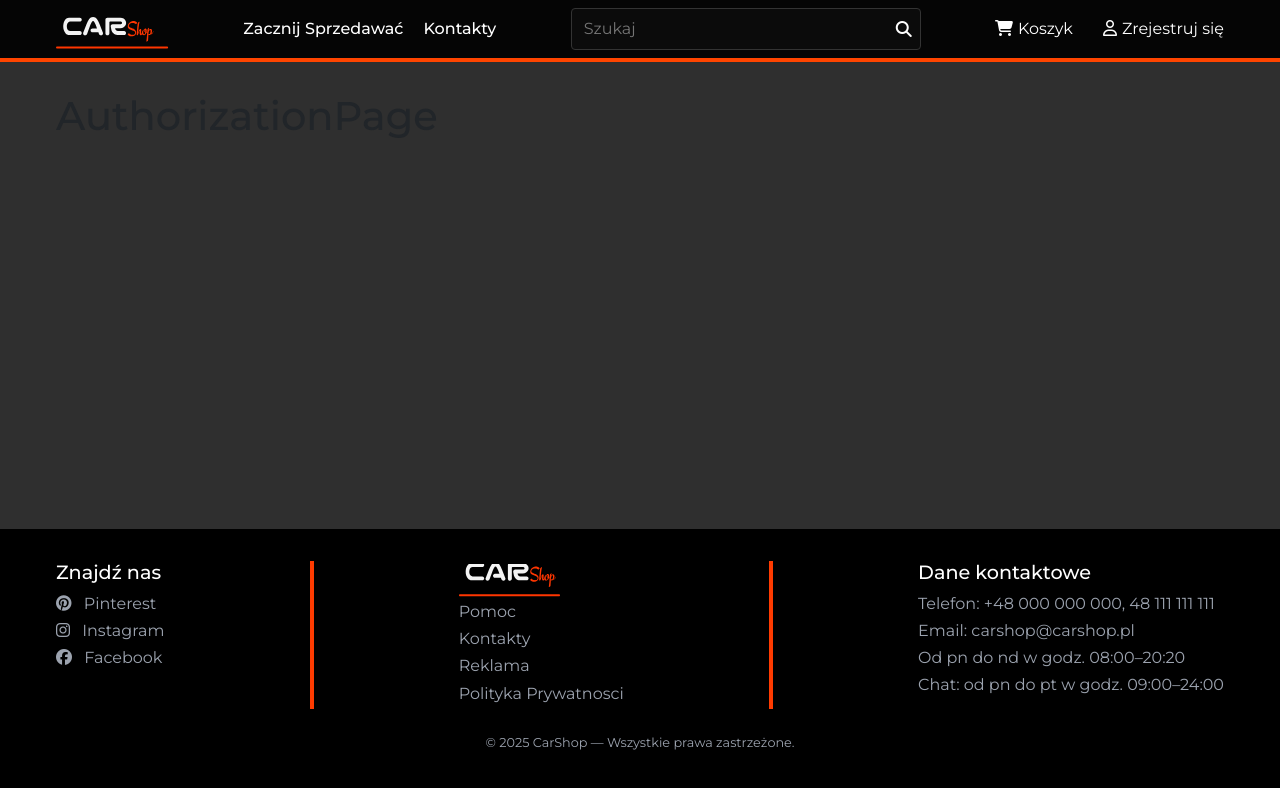
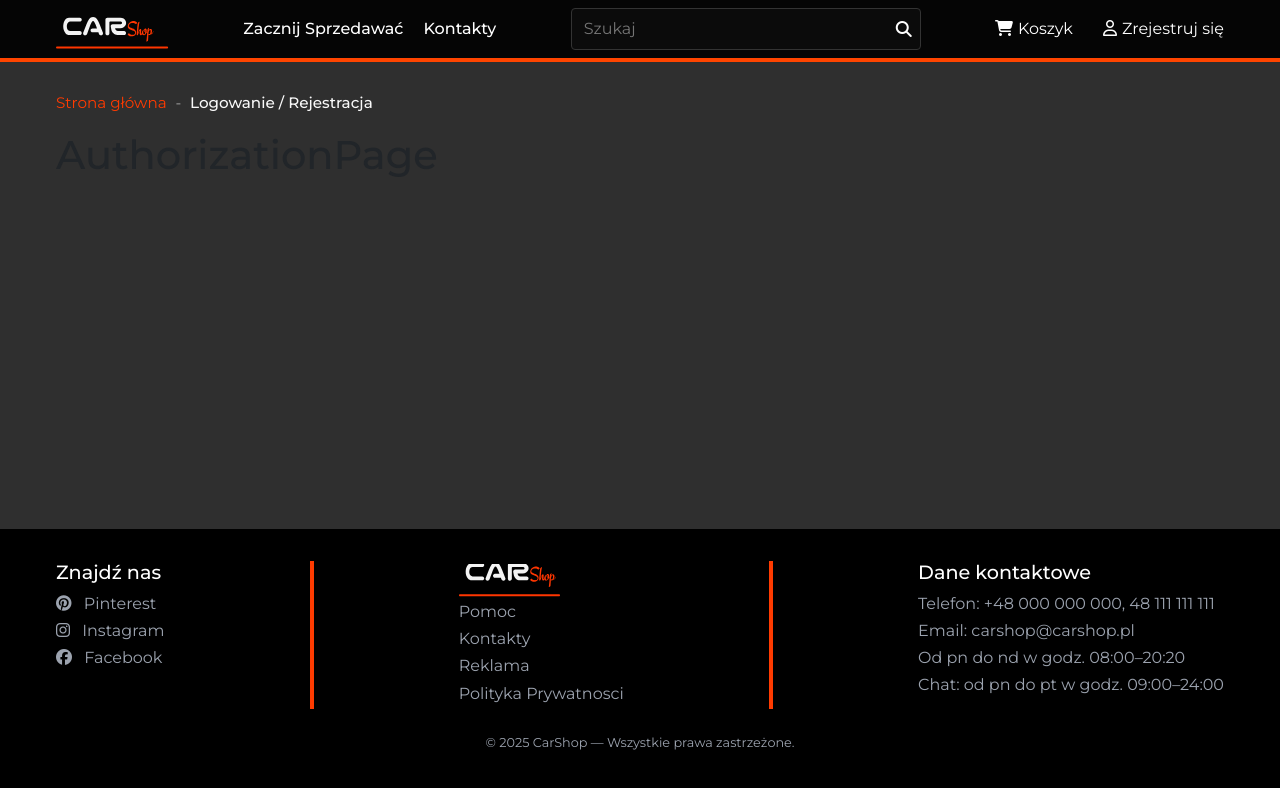
Before and after one commit to F1vus/CarShopFrontend, a React (Vite) app: page /auth in a window 1280 px wide. Shown: the top 788 px of the page. Built offline with nearby package versions, Linux system fonts and the light colour scheme.

Commit message:
add current location component and stylised it

```diff
--- a/src/app/App.jsx
+++ b/src/app/App.jsx
@@ -8,15 +8,14 @@ import NotFoundPage from "./components/page/NotFoundPage";
 import ShoppingBasketPage from "./components/page/ShopingBasketPage";
 import SellCarPage from "./components/page/SellCarPage";
 import CarsPage from "./components/page/CarsPage";
+import CurrentLocation from "./components/layouts/CurrentLocation";
+import Layout from "./components/layouts/Layout";
 
 function App() {
   return (
     <>
-      <div className="app">
-        <NavBar />
-        <main className="main">
-          <div className="container">
       <Routes>
+        <Route element={<Layout />}>
           <Route path="/" element={<HomePage />} />
           <Route path="/home" element={<Navigate to="/" replace />} />
           <Route path="/auth" element={<AuthorizationPage />} />
@@ -24,12 +23,9 @@ function App() {
           <Route path="/cars/:carId?" element={<CarsPage />} />
           <Route path="/sellcar" element={<SellCarPage />} />
           <Route path="/basket" element={<ShoppingBasketPage />} />
+        </Route>
         <Route path="/*" element={<NotFoundPage />} />
       </Routes>
-          </div>
-        </main>
-        <Footer />
-      </div>
     </>
   );
 }
--- a/src/app/assets/styles/_car-info-page.scss
+++ b/src/app/assets/styles/_car-info-page.scss
@@ -112,7 +112,7 @@
     }
 
     &-salesman-info {
-      @include background();
+      @include background($color: $white-smoke);
       color: $light-black;
       @include red-glow(2px, 5px, 0.3);
 
--- a/src/app/assets/styles/_cars-page.scss
+++ b/src/app/assets/styles/_cars-page.scss
@@ -4,10 +4,12 @@
 .cars-page {
   display: flex;
   justify-content: space-between;
+  justify-content: center;
 }
 
 .filtration-form {
   // width: fit-content;
   // @include red-glow;
-  background-color: $light-grey-opacity;
+  // background-color: $light-grey-opacity;
+  display: none;
 }
--- /dev/null
+++ b/src/app/assets/styles/_current-location.scss
@@ -0,0 +1,26 @@
+@use "../styles/colors" as *;
+
+.current-location {
+  font-size: 0.95rem;
+  margin-bottom: 1rem;
+  color: $white;
+
+  a {
+    color: $orange;
+    text-decoration: none;
+    transition: color 0.2s ease;
+
+    &:hover {
+      color: $orange-hover;
+    }
+  }
+
+  .separator {
+    color: $white-smoke;
+    margin: 0 0.3rem;
+  }
+
+  .current {
+    font-weight: 500;
+  }
+}
--- /dev/null
+++ b/src/app/components/layouts/CurrentLocation.jsx
@@ -0,0 +1,65 @@
+import { Link, useLocation, useParams } from "react-router-dom";
+import { useEffect, useState } from "react";
+import "styles/_current-location.scss";
+
+function CurrentLocation() {
+  const location = useLocation();
+  const { carId } = useParams();
+  const [breadcrumbs, setBreadcrumbs] = useState([]);
+
+  useEffect(() => {
+    const pathnames = location.pathname.split("/").filter((x) => x);
+    const crumbs = [];
+
+    if (pathnames.length > 0) {
+      crumbs.push({ name: "Strona główna", path: "/" });
+    }
+
+    if (pathnames[0] === "cars") {
+      crumbs.push({ name: "Samochody", path: "/cars" });
+
+      if (carId) {
+        crumbs.push({ name: "Samochód osobowy", path: `/cars/${carId}` });
+      }
+    }
+
+    if (pathnames[0] === "contacts") {
+      crumbs.push({ name: "Kontakt", path: "/contacts" });
+    }
+
+    if (pathnames[0] === "sellcar") {
+      crumbs.push({ name: "Sprzedaj samochód", path: "/sellcar" });
+    }
+
+    if (pathnames[0] === "basket") {
+      crumbs.push({ name: "Koszyk", path: "/basket" });
+    }
+
+    if (pathnames[0] === "auth") {
+      crumbs.push({ name: "Logowanie / Rejestracja", path: "/auth" });
+    }
+
+    setBreadcrumbs(crumbs);
+  }, [location, carId]);
+
+  if (location.pathname === "/") return null;
+
+  return (
+    <nav className="current-location">
+      {breadcrumbs.map((crumb, index) => (
+        <span key={index}>
+          {index < breadcrumbs.length - 1 ? (
+            <>
+              <Link to={crumb.path}>{crumb.name}</Link>
+              <span className="separator"> - </span>
+            </>
+          ) : (
+            <span className="current">{crumb.name}</span>
+          )}
+        </span>
+      ))}
+    </nav>
+  );
+}
+
+export default CurrentLocation;
--- /dev/null
+++ b/src/app/components/layouts/Layout.jsx
@@ -0,0 +1,19 @@
+import { Outlet } from "react-router-dom";
+import CurrentLocation from "./CurrentLocation";
+import NavBar from "./NavBar";
+import Footer from "./Footer";
+
+function Layout() {
+  return ( <div className="app">
+    <NavBar />
+    <main className="main">
+      <div className="container">
+        <CurrentLocation />
+        <Outlet />
+      </div>
+    </main>
+    <Footer />
+  </div> );
+}
+
+export default Layout;
```
Lines whose indentation alone changed are shown as unchanged.
